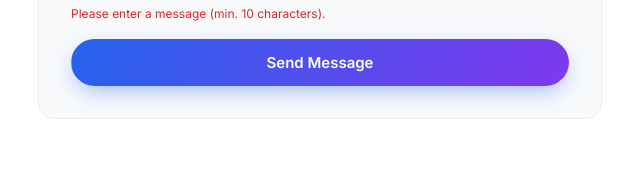
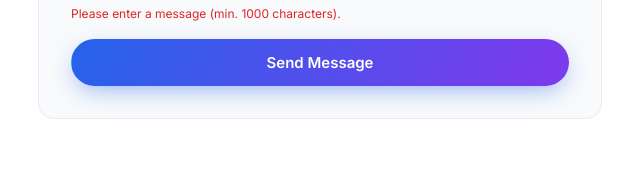
Before and after one commit to SaeedNagi/one-page-profile, a website: page index.html in a window 1280 px wide. Both pictures are taken after typing "Sample", "name@example.com", "Sample", "Sample" into the empty fields and a click on the button "Send Message". Shown: the part 10626-10800 px from the top of the page, 36-676 px from the left. Drawn offline with nearby package versions, Linux system fonts and the light colour scheme.

Commit message:
Update error message for textarea character limit

```diff
--- a/index.html
+++ b/index.html
@@ -938,7 +938,7 @@ footer{ padding:60px 0 30px; border-top:1px solid var(--card-border); }
         <div class="field" id="field-message">
           <label for="f-message">Message</label>
           <textarea id="f-message" name="message" rows="5" placeholder="Please enter a Text" required></textarea>
-          <span class="field-error">Please enter a message (min. 10 characters).</span>
+          <span class="field-error">Please enter a message (min. 1000 characters).</span>
         </div>
         <button type="submit" class="btn btn-primary" style="width:100%;">Send Message</button>
       </form>
```
